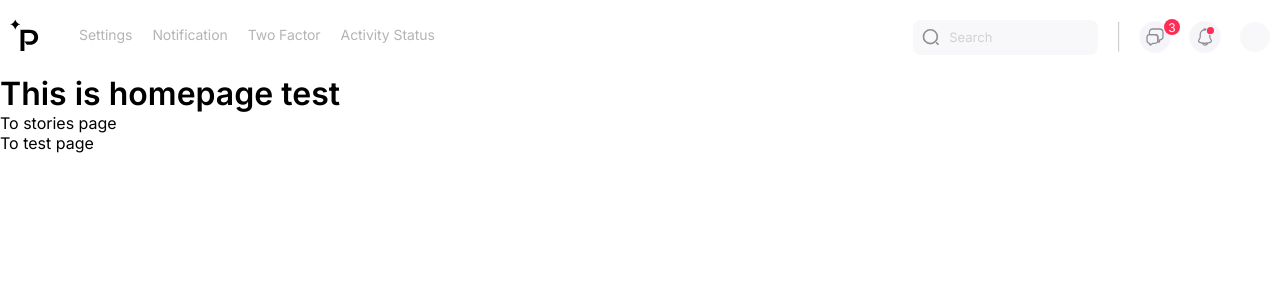
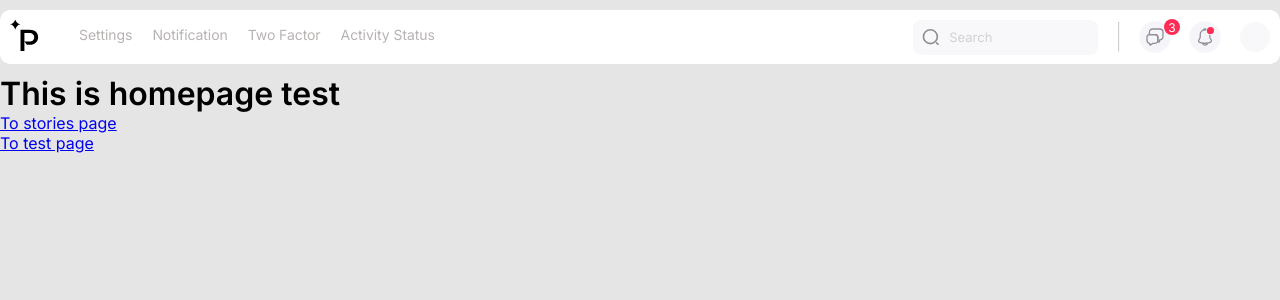
Before and after one commit to appwex/react-ui-components, a React (Create React App) app: page / in a window 1280 px wide. Shown: the top 300 px of the page. Built offline with nearby package versions, Linux system fonts and the light colour scheme.

Commit message:
minor page update

```diff
--- a/src/App.css
+++ b/src/App.css
@@ -2,4 +2,5 @@
   position: relative;
   min-height: 100vh;
   width: 100vw;
+  background-color: #E5E5E5;
 }
--- a/src/index.css
+++ b/src/index.css
@@ -9,6 +9,7 @@ body {
   font-style: normal;
   -webkit-font-smoothing: antialiased;
   -moz-osx-font-smoothing: grayscale;
+
 }
 
 li {
@@ -20,7 +21,7 @@ input {
   border: none;
 }
 
-a {
+/* a {
   text-decoration: none;
   color: inherit;
-}
+} */
```
